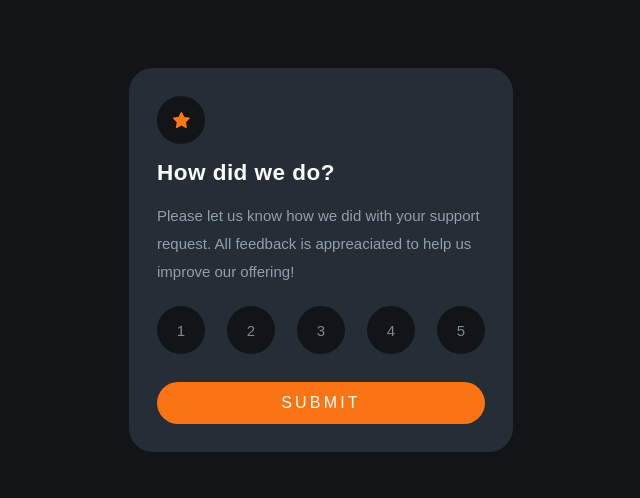
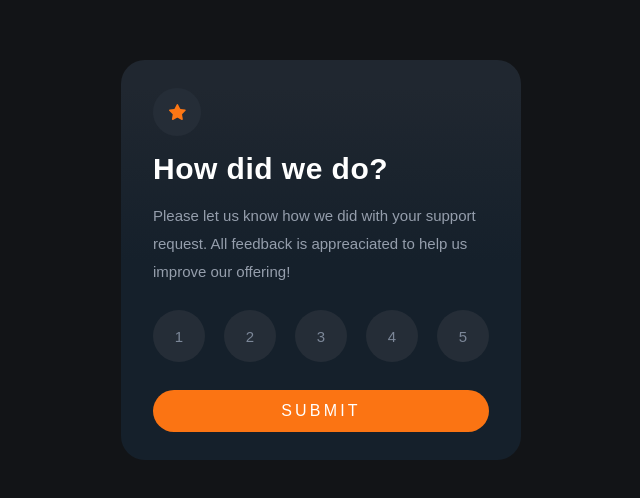
Before and after one commit to andrewpatasik/interactive-rating-component-main, a website with bundled scripts: page index.html in a window 1536 px wide. Shown: the part 140-638 px from the top of the page, without its empty margins (447-1087 px from the left). Built offline with nearby package versions, Linux system fonts and the light colour scheme; a web font is replaced by a local one.

Commit message:
add some style for elements

```diff
--- a/helper.js
+++ b/helper.js
@@ -42,7 +42,7 @@ const generateFeedbackReceivedComponent = (rating) => {
 
   feedbackResultParagraphElement.id = "card__feedback__result";
   feedbackResultParagraphElement.classList.add("text-orange");
-  feedbackResultParagraphElement.classList.add("bg-verydarkblue");
+  feedbackResultParagraphElement.classList.add("bg-darkblue");
   feedbackResultParagraphElement.classList.add("rounded-pill");
   feedbackResultParagraphElement.textContent = `You selected ${rating.state} out of 5`;
 
--- a/index.html
+++ b/index.html
@@ -14,7 +14,7 @@
   <body>
     <div id="root">
       <main id="card" class="container flex flex-column">
-        <div id="card__badge" class="container bg-verydarkblue"></div>
+        <div id="card__badge" class="container bg-darkblue"></div>
         <section id="card__rating__content" class="container">
           <h1 class="text-white spacing-tight">How did we do?</h1>
           <p class="text-lightgray line-height-loose">
--- a/style.css
+++ b/style.css
@@ -66,7 +66,12 @@ li {
 /* components */
 #card {
   height: 55%;
-  background-color: var(--darkblue);
+  /* background-color: var(--darkblue); */
+  background: linear-gradient(
+    0deg,
+    rgba(21, 32, 43, 1) 50%,
+    rgba(32, 39, 48, 1) 93%
+  );
   padding: 1.5rem;
   border-radius: 1.5rem;
   justify-content: space-between;
@@ -96,9 +101,9 @@ li {
 }
 
 #card__rating__form__scale > li {
-  background-color: var(--very-darkblue);
-  width: 48px;
-  height: 48px;
+  background-color: var(--darkblue);
+  width: 40px;
+  height: 40px;
 }
 
 #card__rating__form__scale > li:hover {
@@ -117,7 +122,6 @@ li {
   color: var(--white);
 }
 
-
 #card__rating__form__button {
   width: 100%;
   padding: 0.75rem;
@@ -134,7 +138,7 @@ li {
 }
 
 #card__feedback__illustration {
-  width: 10rem;
+  width: 9rem;
 }
 
 #card__feedback__result {
@@ -145,6 +149,7 @@ li {
 
 #card__feedback__heading {
   margin: 0.5rem 0;
+  font-size: 1.5rem;
   font-weight: 400;
 }
 
@@ -207,6 +212,10 @@ li {
   color: var(--orange);
 }
 
+.bg-darkblue {
+  background-color: var(--darkblue);
+}
+
 .bg-verydarkblue {
   background-color: var(--very-darkblue);
 }
@@ -217,10 +226,14 @@ li {
   }
 
   #card {
-    width: 24rem;
-    height: 24rem;
-    padding: 1.75rem;
+    width: 25rem;
+    height: 25rem;
+    padding: 1.75rem 2rem;
     justify-content: start;
+  }
+
+  #card__rating__content > h1 {
+    font-size: 1.875rem;
   }
 
   #card__rating__form {
@@ -231,6 +244,19 @@ li {
     margin: 0 0 1.75rem 0;
   }
 
+  #card__rating__form__scale > li {
+    width: 52px;
+    height: 52px;
+  }
+
+  #card__feedback__illustration {
+    width: 10rem;
+  }
+
+  #card__feedback__heading {
+    font-size: 1.875rem;
+  }
+
   [class*="line-height"] {
     line-height: 1.75rem;
   }
```
